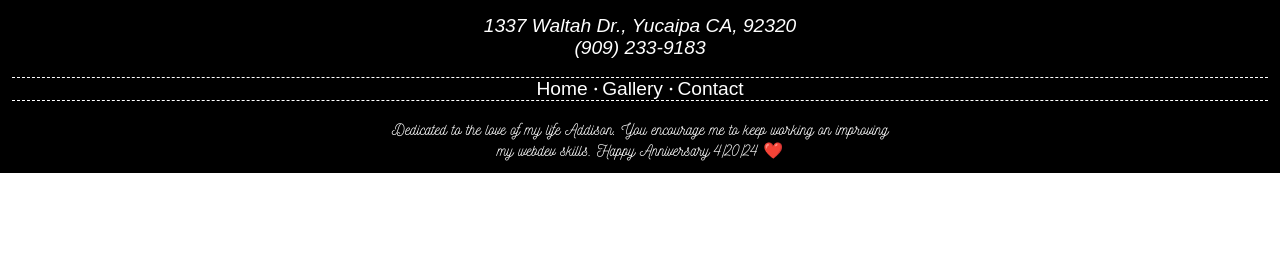
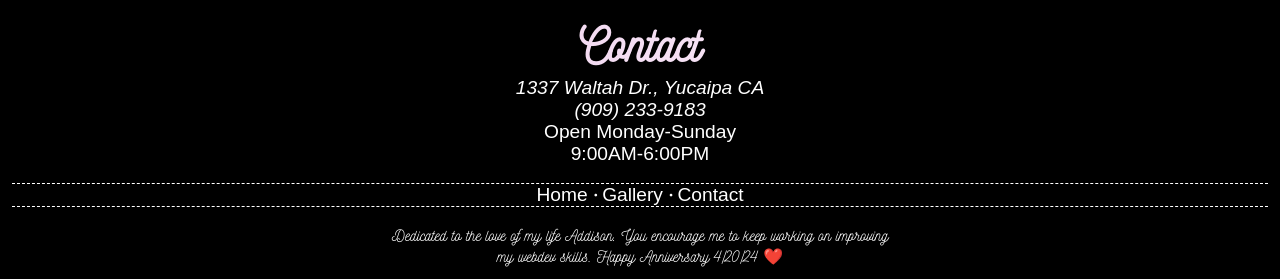
Before and after one commit to IBRlNGTHERUCKUS/addies-muffins, a plain HTML site: page pages/gallery.html in a window 1280 px wide. Shown: the part 875-1154 px from the top of the page. Before the commit the page ends 1048 px from the top, so only its background shows below. Drawn offline with Linux system fonts and the light colour scheme.

Commit message:
Add hours to footer

```diff
--- a/pages/gallery.html
+++ b/pages/gallery.html
@@ -42,13 +42,18 @@
                 <img src="../images/twitter.png" alt="" class="icon">
             </div>
         </div>
-        <div class="contact-container">
+         <div class="contact-container">
+            <h2>Contact</h2>
             <address>
-                1337 Waltah Dr., Yucaipa CA, 92320
+                1337 Waltah Dr., Yucaipa CA
             </address>
             <address>
                 (909) 233-9183
             </address>
+            <p>
+                Open Monday-Sunday<br>9:00AM-6:00PM
+            </p>
+
         </div>
         <div class="link-container">
             <a href="../index.html">Home</a>
--- a/styles.css
+++ b/styles.css
@@ -281,7 +281,9 @@ footer {
     align-self: center;
 }
 
-footer a, footer address {
+footer a,
+footer address,
+footer p {
     color: white;
     font-size: 1.2rem;
     font-family: Arial, Helvetica, sans-serif;
@@ -308,7 +310,7 @@ footer a, footer address {
     gap: 10px;
 }
 
-.social-container h2 {
+footer h2 {
     text-align: center;
     font-size: 3rem;
     background: rgb(255,169,249);
```
Also changed, not shown: index.html (+6 -1 lines).
